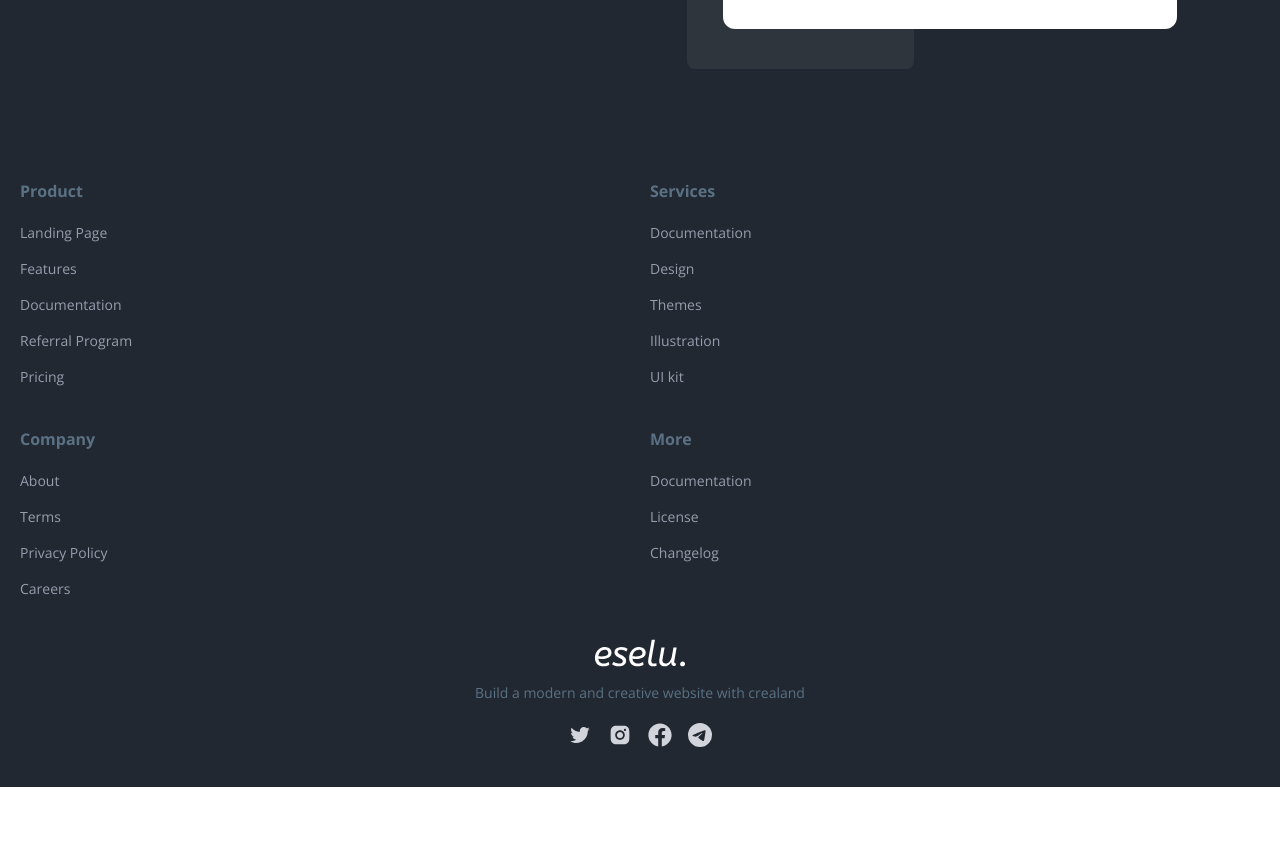
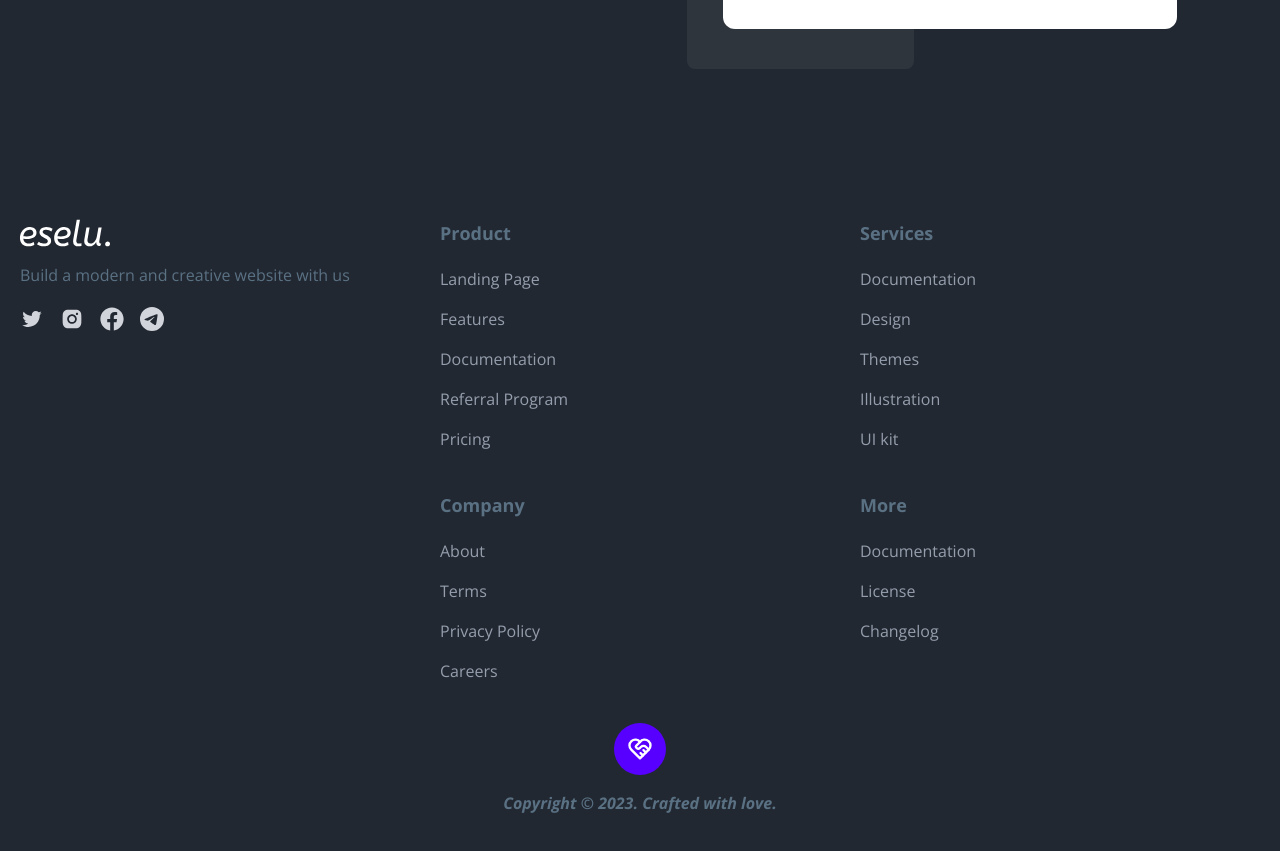
Before and after one commit to levilu800b/Frontend-Blog, a React (Create React App) app: page / in a window 1280 px wide. Shown: the part 1800-2651 px from the top of the page. Before the commit the page ends 2587 px from the top, so only its background shows below. Built offline with nearby package versions, Linux system fonts and the light colour scheme.

Commit message:
Footer Tablet devices

```diff
--- a/src/components/Footer/Footer.jsx
+++ b/src/components/Footer/Footer.jsx
@@ -2,6 +2,7 @@
 import { AiOutlineTwitter, AiFillInstagram } from 'react-icons/ai';
 import { FaFacebook } from 'react-icons/fa';
 import { BsTelegram } from 'react-icons/bs';
+import { TbHeartHandshake } from 'react-icons/tb';
 
 
 
@@ -10,10 +11,10 @@
 const Footer = () => {
 	return (
 		<section className="bg-dark-soft">
-			<footer className="container mx-auto grid grid-cols-10 px-5 py-10 gap-y-10 gap-x-5">
-				<div className="col-span-5">
-					<h3 className="text-dark-light font-bold">Product</h3>
-					<ul className="text-[#959EAD] text-sm mt-5 space-y-4">
+			<footer className="container mx-auto grid grid-cols-10 px-5 py-10 gap-y-10 gap-x-5 md:pt-20 md:grid-cols-12">
+				<div className="col-span-5 md:col-span-4">
+					<h3 className="text-dark-light font-bold md:text-lg">Product</h3>
+					<ul className="text-[#959EAD] text-sm mt-5 space-y-4 md:text-base">
 						<li>
 							<a href="/">Landing Page</a>
 						</li>
@@ -31,9 +32,9 @@
 						</li>
 					</ul>
 				</div>
-				<div className="col-span-5">
-					<h3 className="text-dark-light font-bold">Services</h3>
-					<ul className="text-[#959EAD] text-sm mt-5 space-y-4">
+				<div className="col-span-5 md:col-span-4">
+					<h3 className="text-dark-light font-bold md:text-lg">Services</h3>
+					<ul className="text-[#959EAD] text-sm mt-5 space-y-4 md:text-base">
 						<li>
 							<a href="/">Documentation</a>
 						</li>
@@ -51,9 +52,9 @@
 						</li>
 					</ul>
 				</div>
-				<div className="col-span-5">
-					<h3 className="text-dark-light font-bold">Company</h3>
-					<ul className="text-[#959EAD] text-sm mt-5 space-y-4">
+				<div className="col-span-5 md:col-span-4 md:col-start-5">
+					<h3 className="text-dark-light font-bold md:text-lg">Company</h3>
+					<ul className="text-[#959EAD] text-sm mt-5 space-y-4 md:text-base">
 						<li>
 							<a href="/">About</a>
 						</li>
@@ -68,9 +69,9 @@
 						</li>
 					</ul>
 				</div>
-				<div className="col-span-5">
-					<h3 className="text-dark-light font-bold">More</h3>
-					<ul className="text-[#959EAD] text-sm mt-5 space-y-4">
+				<div className="col-span-5 md:col-span-4">
+					<h3 className="text-dark-light font-bold md:text-lg">More</h3>
+					<ul className="text-[#959EAD] text-sm mt-5 space-y-4 md:text-base">
 						<li>
 							<a href="/">Documentation</a>
 						</li>
@@ -82,31 +83,45 @@
 						</li>
 					</ul>
 				</div>
-				<div className='col-span-10'>
-					<img src={images.logo} alt="logo" className='brightness-0 invert mx-auto' />
-					<p className='text-sm text-dark-light text-center mt-4'>Build a modern and creative website with crealand</p>
-					<ul className="flex justify-center items-center mt-5 space-x-4 text-gray-300">
+				<div className="col-span-10 md:order-first md:col-span-4">
+					<img
+						src={images.logo}
+						alt="logo"
+						className="brightness-0 invert mx-auto md:mx-0"
+					/>
+					<p className="text-sm text-dark-light text-center mt-4 md:text-left md:text-base">
+						Build a modern and creative website with us
+					</p>
+					<ul className="flex justify-center items-center mt-5 space-x-4 text-gray-300 md:justify-start">
 						<li>
 							<a href="/">
-								<AiOutlineTwitter className='w-6 h-auto' />
+								<AiOutlineTwitter className="w-6 h-auto" />
 							</a>
 						</li>
 						<li>
 							<a href="/">
-								<AiFillInstagram className='w-6 h-auto' />
+								<AiFillInstagram className="w-6 h-auto" />
 							</a>
 						</li>
 						<li>
 							<a href="/">
-								<FaFacebook className='w-6 h-auto' />
+								<FaFacebook className="w-6 h-auto" />
 							</a>
 						</li>
 						<li>
 							<a href="/">
-								<BsTelegram className='w-6 h-auto' />
+								<BsTelegram className="w-6 h-auto" />
 							</a>
 						</li>
 					</ul>
+				</div>
+				<div className="hidden md:flex flex-col items-center space-y-4 md:col-span-12">
+					<div className="bg-primary text-white p-3 rounded-full">
+						<TbHeartHandshake className="w-7 h-auto" />
+					</div>
+					<p className="font-bold italic text-dark-light">
+						Copyright © 2023. Crafted with love.
+					</p>
 				</div>
 			</footer>
 		</section>
```
